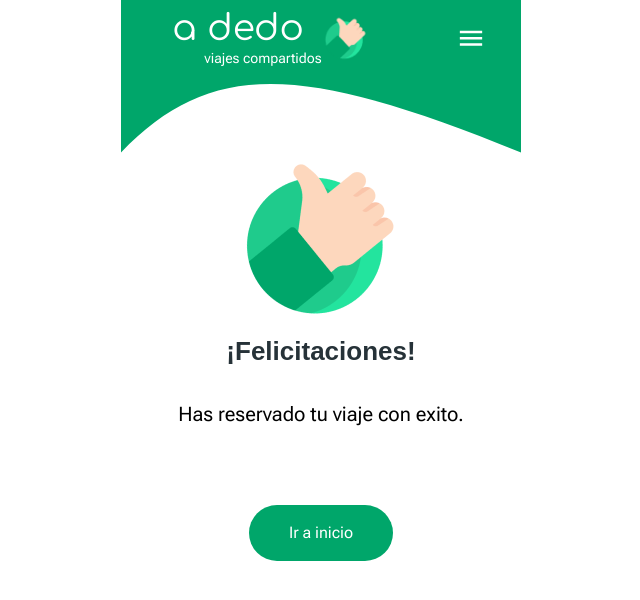
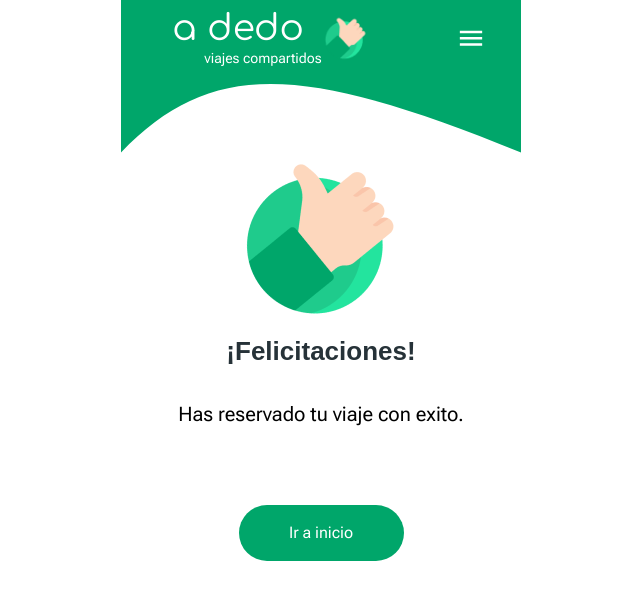
Before and after one commit to Diegogagan2587/A-Dedo, a React (Vite) app in the folder frontend/: page /trips/1/reserve/confirmation in a window 1280 px wide. Shown: the top 600 px of the page, without its empty margins (319-959 px from the left). Built offline with nearby package versions, Linux system fonts and the light colour scheme; no server answers; a web font is replaced by a local one.

Commit message:
refact/buttons(It a inicio): use GreenLinkButton component instead of BtnHomeGreen to improve readability, maintainability and accesibility

```diff
--- a/frontend/src/components/buttons/BtnHomeGreen.jsx
+++ /dev/null
@@ -1,11 +0,0 @@
-import { Link } from "react-router-dom"
-
-const BtnHomeGreen = () => {
-  return (
-    <button className="w-36 h-14 bg-customGreen text-white rounded-full m-6 font-roboto-flex">
-      <Link to="/trips">Ir a inicio</Link>
-    </button>
-  )
-}
-
-export default BtnHomeGreen
--- a/frontend/src/pages/trips/TripReservationSuccess.jsx
+++ b/frontend/src/pages/trips/TripReservationSuccess.jsx
@@ -1,5 +1,5 @@
 import reserveConfirm from '../../assets/reserve-confirm.png'
-import BtnHomeGreen from '../../components/buttons/BtnHomeGreen'
+import GreenLinkButton from '../../components/buttons/GreenLinkButton'
 
 function TripReservationSuccess() {
   return (
@@ -9,7 +9,7 @@ function TripReservationSuccess() {
       <p className='text-center m-4 text-[20px]'>Has reservado tu viaje con exito.</p>
 
       <section className='mt-9 flex flex-col items-center'>
-        <BtnHomeGreen />
+        <GreenLinkButton to='/trips' text='Ir a inicio' />
       </section>
     </main>
   )
--- a/frontend/src/pages/trips/new/TripCreationSuccess.jsx
+++ b/frontend/src/pages/trips/new/TripCreationSuccess.jsx
@@ -1,5 +1,5 @@
 import viajeCreado from '../../../assets/viaje-creado.png'
-import BtnHomeGreen from '../../../components/buttons/BtnHomeGreen'
+import GreenLinkButton from '../../../components/buttons/GreenLinkButton'
 import DeleteTripBtn from '../../../components/buttons/DeleteTripBtn'
 
 const TripCreationSuccess = () => {
@@ -10,7 +10,7 @@ const TripCreationSuccess = () => {
     <p className='text-center m-4 text-[20px]'>Has creado con exito tu viaje</p>
 
     <section className='mt-10 flex flex-col items-center'>
-      <BtnHomeGreen />
+      <GreenLinkButton to='/trips' text='Ir a inicio' />
       <DeleteTripBtn />
     </section>
   </main>
```
